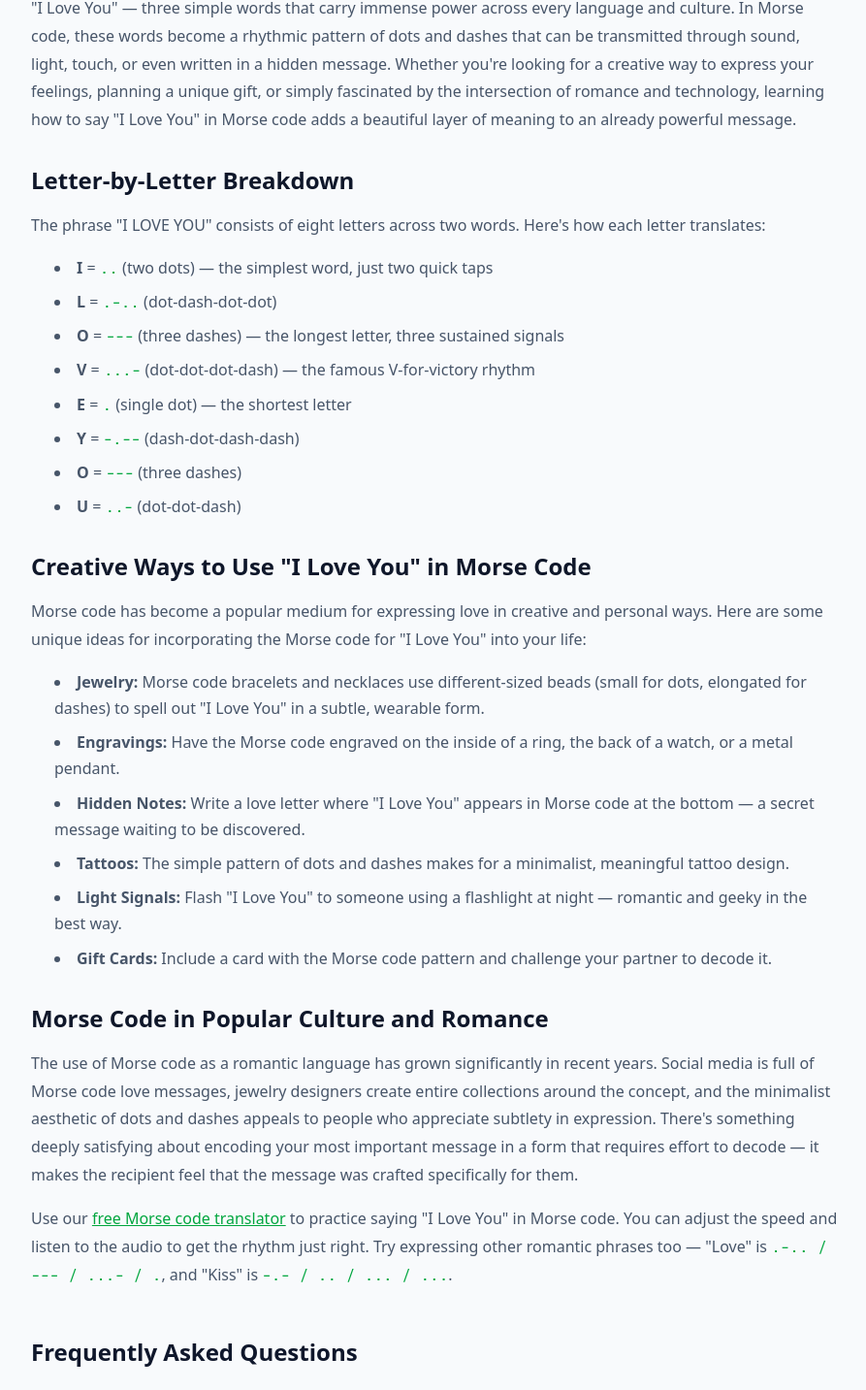
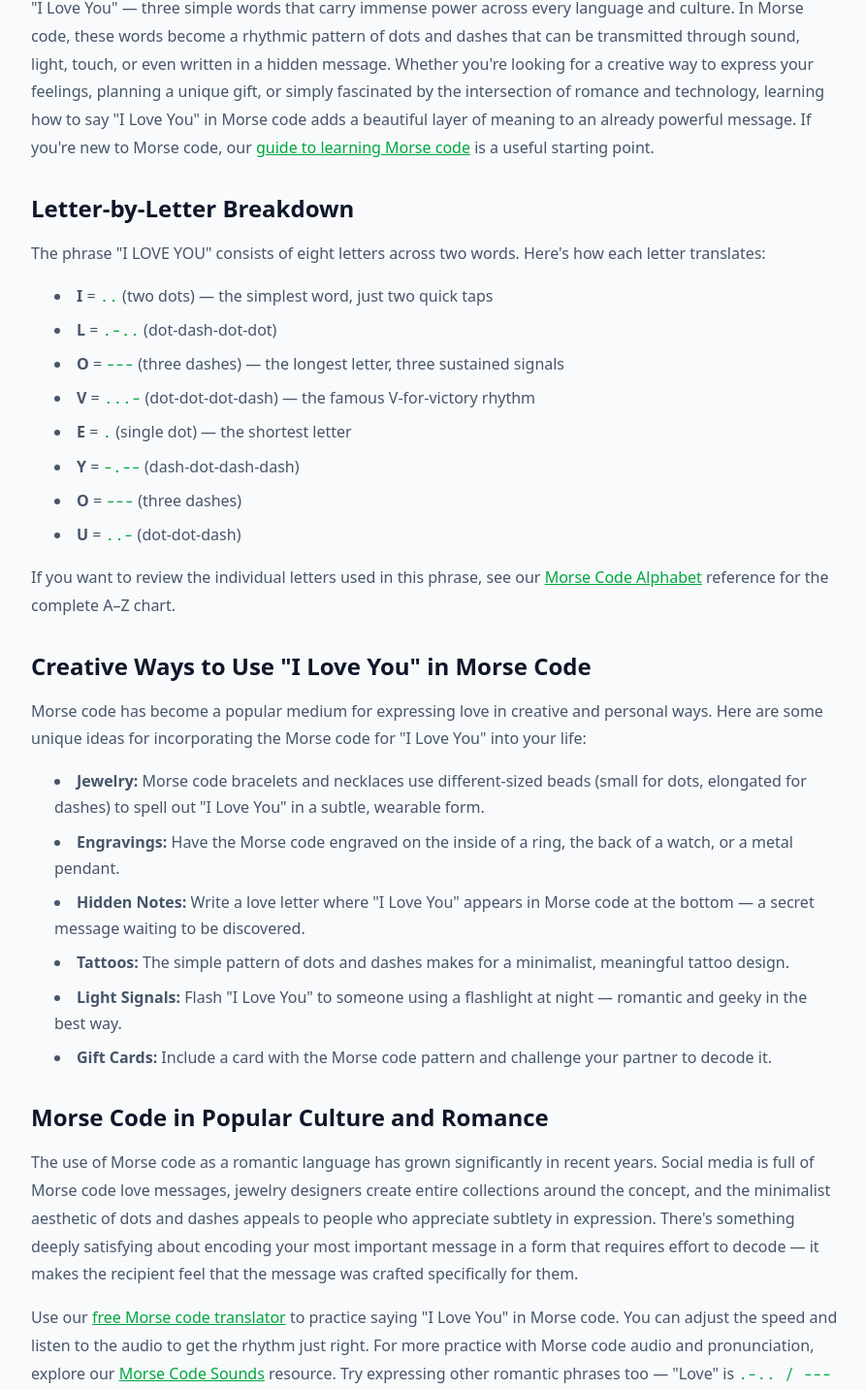
Before and after one commit to muzamil4382-hue/Morse-code-0.2, a Next.js app: page /i-love-you-in-morse-code in a window 1280 px wide. Shown: the part 894-2327 px from the top of the page at 97% size, without its empty margins (192-1085 px from the left). Built offline with nearby package versions, Linux system fonts and the light colour scheme.

Commit message:
love you page update

```diff
--- a/src/app/i-love-you-in-morse-code/page.tsx
+++ b/src/app/i-love-you-in-morse-code/page.tsx
@@ -1,22 +1,52 @@
 import Link from "next/link";
-import { WordPageTemplate, generateWordPageMeta } from "@/components/morse/word-page-template";
+import {
+  WordPageTemplate,
+  generateWordPageMeta,
+} from "@/components/morse/word-page-template";
 
 const config = {
   word: "I LOVE YOU",
   morseStr: ".. / .-.. / --- / ...- / . / -.-- / --- / ..-",
   title: "I Love You in Morse Code",
   metaTitle: "I Love You in Morse Code - Complete Guide",
-  description: "Learn how to say 'I Love You' in Morse code with visual dot and dash patterns, letter-by-letter breakdown, and creative ways to express love using Morse code.",
+  description:
+    "Learn how to say 'I Love You' in Morse code with visual dot and dash patterns, letter-by-letter breakdown, and creative ways to express love using Morse code.",
   slug: "i-love-you-in-morse-code",
+
   faqs: [
-    { question: "How do you say I love you in Morse code?", answer: "'I Love You' in Morse code is .. / .-.. / --- / ...- / . / -.-- / --- / ..- (I = dot-dot, L = dot-dash-dot-dot, O = dash-dash-dash, V = dot-dot-dot-dash, E = dot, Y = dash-dot-dash-dash, O = dash-dash-dash, U = dot-dot-dash). Letters are separated by spaces and words by forward slashes, following the International Morse Code standard ITU-R M.1677." },
-    { question: "Can I use Morse code for wedding vows or jewelry?", answer: "Absolutely! Morse code is increasingly popular in wedding jewelry, where the dot and dash patterns are represented by different sized beads or engravings. You could engrave the Morse code for 'I Love You' on a ring, pendant, or watch." },
+    {
+      question: "How do you say I love you in Morse code?",
+      answer:
+        "'I Love You' in Morse code is .. / .-.. / --- / ...- / . / -.-- / --- / ..- (I = dot-dot, L = dot-dash-dot-dot, O = dash-dash-dash, V = dot-dot-dot-dash, E = dot, Y = dash-dot-dash-dash, O = dash-dash-dash, U = dot-dot-dash). Letters are separated by spaces and words by forward slashes, following the International Morse Code standard ITU-R M.1677.",
+    },
+    {
+      question: "Can I use Morse code for wedding vows or jewelry?",
+      answer:
+        "Absolutely! Morse code is increasingly popular in wedding jewelry, where the dot and dash patterns are represented by different sized beads or engravings. You could engrave the Morse code for 'I Love You' on a ring, pendant, or watch.",
+    },
   ],
+
   relatedWords: [
-    { word: "Love", slug: "love-in-morse-code", morse: ".-.. / --- / ...- / ." },
-    { word: "Hello", slug: "hello-in-morse-code", morse: ".... . / .-.. .-.. / ---" },
-    { word: "Hi", slug: "hi-in-morse-code", morse: ".... .." },
-    { word: "SOS", slug: "sos-morse-code", morse: "... --- ..." },
+    {
+      word: "Love",
+      slug: "love-in-morse-code",
+      morse: ".-.. / --- / ...- / .",
+    },
+    {
+      word: "Hello",
+      slug: "hello-in-morse-code",
+      morse: ".... . / .-.. .-.. / ---",
+    },
+    {
+      word: "Hi",
+      slug: "hi-in-morse-code",
+      morse: ".... ..",
+    },
+    {
+      word: "SOS",
+      slug: "sos-morse-code",
+      morse: "... --- ...",
+    },
   ],
 };
 
@@ -25,60 +55,183 @@ export const metadata = generateWordPageMeta(config);
 export default function ILoveYouPage() {
   return (
     <WordPageTemplate config={config}>
-      <h2 className="text-2xl font-bold text-slate-900 mb-4">Expressing Love in the Language of Dots and Dashes</h2>
+      <h2 className="text-2xl font-bold text-slate-900 mb-4">
+        Expressing Love in the Language of Dots and Dashes
+      </h2>
+
       <p className="text-slate-700 leading-relaxed mb-4">
-        &quot;I Love You&quot; — three simple words that carry immense power across every language and culture. In
-        Morse code, these words become a rhythmic pattern of dots and dashes that can be transmitted through sound,
-        light, touch, or even written in a hidden message. Whether you&apos;re looking for a creative way to express
-        your feelings, planning a unique gift, or simply fascinated by the intersection of romance and technology,
-        learning how to say &quot;I Love You&quot; in Morse code adds a beautiful layer of meaning to an already
-        powerful message.
+        &quot;I Love You&quot; — three simple words that carry immense power
+        across every language and culture. In Morse code, these words become a
+        rhythmic pattern of dots and dashes that can be transmitted through
+        sound, light, touch, or even written in a hidden message. Whether
+        you&apos;re looking for a creative way to express your feelings,
+        planning a unique gift, or simply fascinated by the intersection of
+        romance and technology, learning how to say &quot;I Love You&quot; in
+        Morse code adds a beautiful layer of meaning to an already powerful
+        message. If you&apos;re new to Morse code, our{" "}
+        <Link
+          href="/learn-morse-code"
+          className="text-green-600 underline"
+        >
+          guide to learning Morse code
+        </Link>{" "}
+        is a useful starting point.
       </p>
 
-      <h2 className="text-2xl font-bold text-slate-900 mb-4">Letter-by-Letter Breakdown</h2>
+      <h2 className="text-2xl font-bold text-slate-900 mb-4">
+        Letter-by-Letter Breakdown
+      </h2>
+
       <p className="text-slate-700 leading-relaxed mb-4">
-        The phrase &quot;I LOVE YOU&quot; consists of eight letters across two words. Here&apos;s how each letter
-        translates:
+        The phrase &quot;I LOVE YOU&quot; consists of eight letters across two
+        words. Here&apos;s how each letter translates:
       </p>
+
       <ul className="list-disc list-inside text-slate-700 space-y-2 mb-4">
-        <li><strong>I</strong> = <span className="font-mono text-green-600">..</span> (two dots) — the simplest word, just two quick taps</li>
-        <li><strong>L</strong> = <span className="font-mono text-green-600">.-..</span> (dot-dash-dot-dot)</li>
-        <li><strong>O</strong> = <span className="font-mono text-green-600">---</span> (three dashes) — the longest letter, three sustained signals</li>
-        <li><strong>V</strong> = <span className="font-mono text-green-600">...-</span> (dot-dot-dot-dash) — the famous V-for-victory rhythm</li>
-        <li><strong>E</strong> = <span className="font-mono text-green-600">.</span> (single dot) — the shortest letter</li>
-        <li><strong>Y</strong> = <span className="font-mono text-green-600">-.--</span> (dash-dot-dash-dash)</li>
-        <li><strong>O</strong> = <span className="font-mono text-green-600">---</span> (three dashes)</li>
-        <li><strong>U</strong> = <span className="font-mono text-green-600">..-</span> (dot-dot-dash)</li>
+        <li>
+          <strong>I</strong> ={" "}
+          <span className="font-mono text-green-600">..</span> (two dots) — the
+          simplest word, just two quick taps
+        </li>
+
+        <li>
+          <strong>L</strong> ={" "}
+          <span className="font-mono text-green-600">.-..</span>{" "}
+          (dot-dash-dot-dot)
+        </li>
+
+        <li>
+          <strong>O</strong> ={" "}
+          <span className="font-mono text-green-600">---</span> (three dashes)
+          — the longest letter, three sustained signals
+        </li>
+
+        <li>
+          <strong>V</strong> ={" "}
+          <span className="font-mono text-green-600">...-</span>{" "}
+          (dot-dot-dot-dash) — the famous V-for-victory rhythm
+        </li>
+
+        <li>
+          <strong>E</strong> ={" "}
+          <span className="font-mono text-green-600">.</span> (single dot) —
+          the shortest letter
+        </li>
+
+        <li>
+          <strong>Y</strong> ={" "}
+          <span className="font-mono text-green-600">-.--</span>{" "}
+          (dash-dot-dash-dash)
+        </li>
+
+        <li>
+          <strong>O</strong> ={" "}
+          <span className="font-mono text-green-600">---</span> (three dashes)
+        </li>
+
+        <li>
+          <strong>U</strong> ={" "}
+          <span className="font-mono text-green-600">..-</span>{" "}
+          (dot-dot-dash)
+        </li>
       </ul>
 
-      <h2 className="text-2xl font-bold text-slate-900 mb-4">Creative Ways to Use &quot;I Love You&quot; in Morse Code</h2>
       <p className="text-slate-700 leading-relaxed mb-4">
-        Morse code has become a popular medium for expressing love in creative and personal ways. Here are some
-        unique ideas for incorporating the Morse code for &quot;I Love You&quot; into your life:
+        If you want to review the individual letters used in this phrase, see
+        our{" "}
+        <Link
+          href="/morse-code-alphabet"
+          className="text-green-600 underline"
+        >
+          Morse Code Alphabet
+        </Link>{" "}
+        reference for the complete A–Z chart.
       </p>
+
+      <h2 className="text-2xl font-bold text-slate-900 mb-4">
+        Creative Ways to Use &quot;I Love You&quot; in Morse Code
+      </h2>
+
+      <p className="text-slate-700 leading-relaxed mb-4">
+        Morse code has become a popular medium for expressing love in creative
+        and personal ways. Here are some unique ideas for incorporating the
+        Morse code for &quot;I Love You&quot; into your life:
+      </p>
+
       <ul className="list-disc list-inside text-slate-700 space-y-2 mb-4">
-        <li><strong>Jewelry:</strong> Morse code bracelets and necklaces use different-sized beads (small for dots, elongated for dashes) to spell out &quot;I Love You&quot; in a subtle, wearable form.</li>
-        <li><strong>Engravings:</strong> Have the Morse code engraved on the inside of a ring, the back of a watch, or a metal pendant.</li>
-        <li><strong>Hidden Notes:</strong> Write a love letter where &quot;I Love You&quot; appears in Morse code at the bottom — a secret message waiting to be discovered.</li>
-        <li><strong>Tattoos:</strong> The simple pattern of dots and dashes makes for a minimalist, meaningful tattoo design.</li>
-        <li><strong>Light Signals:</strong> Flash &quot;I Love You&quot; to someone using a flashlight at night — romantic and geeky in the best way.</li>
-        <li><strong>Gift Cards:</strong> Include a card with the Morse code pattern and challenge your partner to decode it.</li>
+        <li>
+          <strong>Jewelry:</strong> Morse code bracelets and necklaces use
+          different-sized beads (small for dots, elongated for dashes) to spell
+          out &quot;I Love You&quot; in a subtle, wearable form.
+        </li>
+
+        <li>
+          <strong>Engravings:</strong> Have the Morse code engraved on the
+          inside of a ring, the back of a watch, or a metal pendant.
+        </li>
+
+        <li>
+          <strong>Hidden Notes:</strong> Write a love letter where &quot;I Love
+          You&quot; appears in Morse code at the bottom — a secret message
+          waiting to be discovered.
+        </li>
+
+        <li>
+          <strong>Tattoos:</strong> The simple pattern of dots and dashes makes
+          for a minimalist, meaningful tattoo design.
+        </li>
+
+        <li>
+          <strong>Light Signals:</strong> Flash &quot;I Love You&quot; to
+          someone using a flashlight at night — romantic and geeky in the best
+          way.
+        </li>
+
+        <li>
+          <strong>Gift Cards:</strong> Include a card with the Morse code
+          pattern and challenge your partner to decode it.
+        </li>
       </ul>
 
-      <h2 className="text-2xl font-bold text-slate-900 mb-4">Morse Code in Popular Culture and Romance</h2>
+      <h2 className="text-2xl font-bold text-slate-900 mb-4">
+        Morse Code in Popular Culture and Romance
+      </h2>
+
       <p className="text-slate-700 leading-relaxed mb-4">
-        The use of Morse code as a romantic language has grown significantly in recent years. Social media is full
-        of Morse code love messages, jewelry designers create entire collections around the concept, and the
-        minimalist aesthetic of dots and dashes appeals to people who appreciate subtlety in expression. There&apos;s
-        something deeply satisfying about encoding your most important message in a form that requires effort to
-        decode — it makes the recipient feel that the message was crafted specifically for them.
+        The use of Morse code as a romantic language has grown significantly in
+        recent years. Social media is full of Morse code love messages,
+        jewelry designers create entire collections around the concept, and the
+        minimalist aesthetic of dots and dashes appeals to people who
+        appreciate subtlety in expression. There&apos;s something deeply
+        satisfying about encoding your most important message in a form that
+        requires effort to decode — it makes the recipient feel that the
+        message was crafted specifically for them.
       </p>
+
       <p className="text-slate-700 leading-relaxed">
-        Use our <Link href="/" className="text-green-600 underline">free Morse code translator</Link> to
-        practice saying &quot;I Love You&quot; in Morse code. You can adjust the speed and listen to the audio to get
-        the rhythm just right. Try expressing other romantic phrases too — &quot;Love&quot; is{" "}
-        <span className="font-mono text-green-600">.-.. / --- / ...- / .</span>, and &quot;Kiss&quot; is{" "}
-        <span className="font-mono text-green-600">-.- / .. / ... / ...</span>.
+        Use our{" "}
+        <Link href="/" className="text-green-600 underline">
+          free Morse code translator
+        </Link>{" "}
+        to practice saying &quot;I Love You&quot; in Morse code. You can adjust
+        the speed and listen to the audio to get the rhythm just right. For
+        more practice with Morse code audio and pronunciation, explore our{" "}
+        <Link
+          href="/morse-code-sounds"
+          className="text-green-600 underline"
+        >
+          Morse Code Sounds
+        </Link>{" "}
+        resource. Try expressing other romantic phrases too — &quot;Love&quot;
+        is{" "}
+        <span className="font-mono text-green-600">
+          .-.. / --- / ...- / .
+        </span>
+        , and &quot;Kiss&quot; is{" "}
+        <span className="font-mono text-green-600">
+          -.- / .. / ... / ...
+        </span>
+        .
       </p>
     </WordPageTemplate>
   );
```
